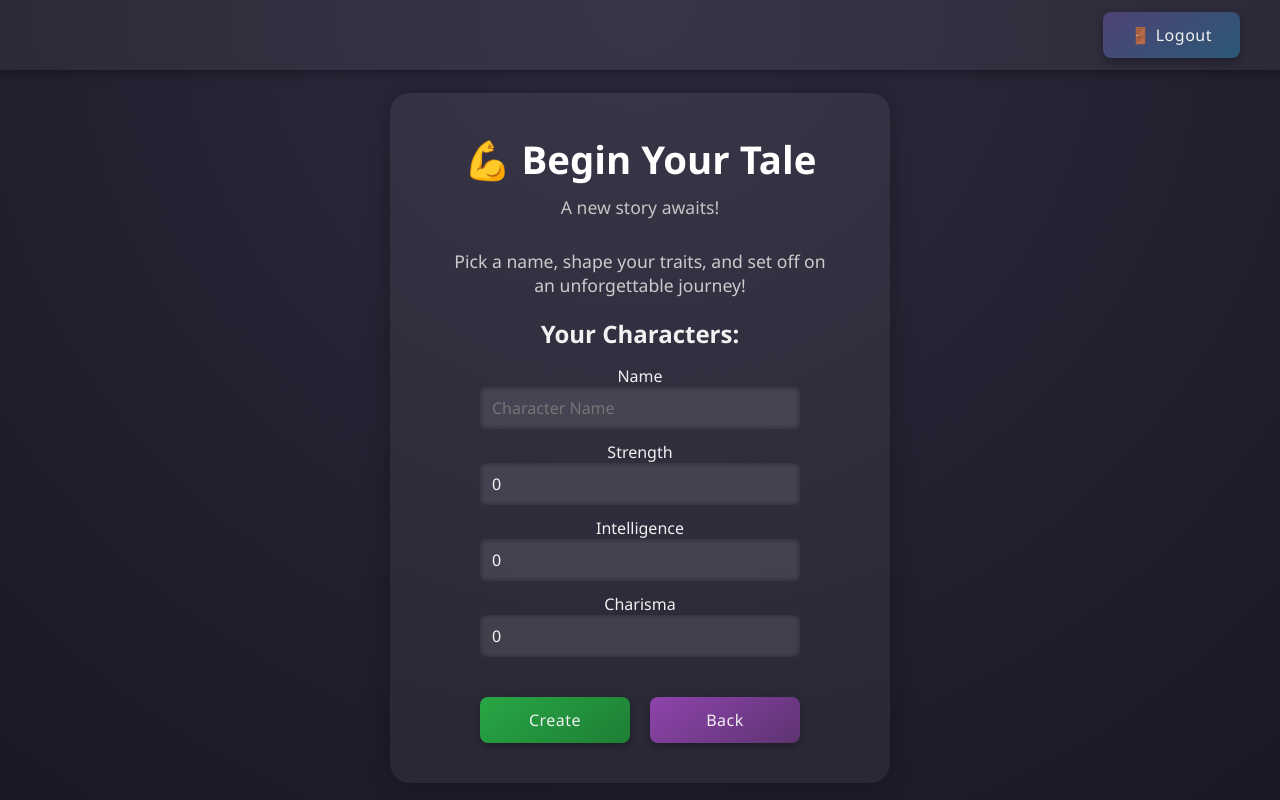
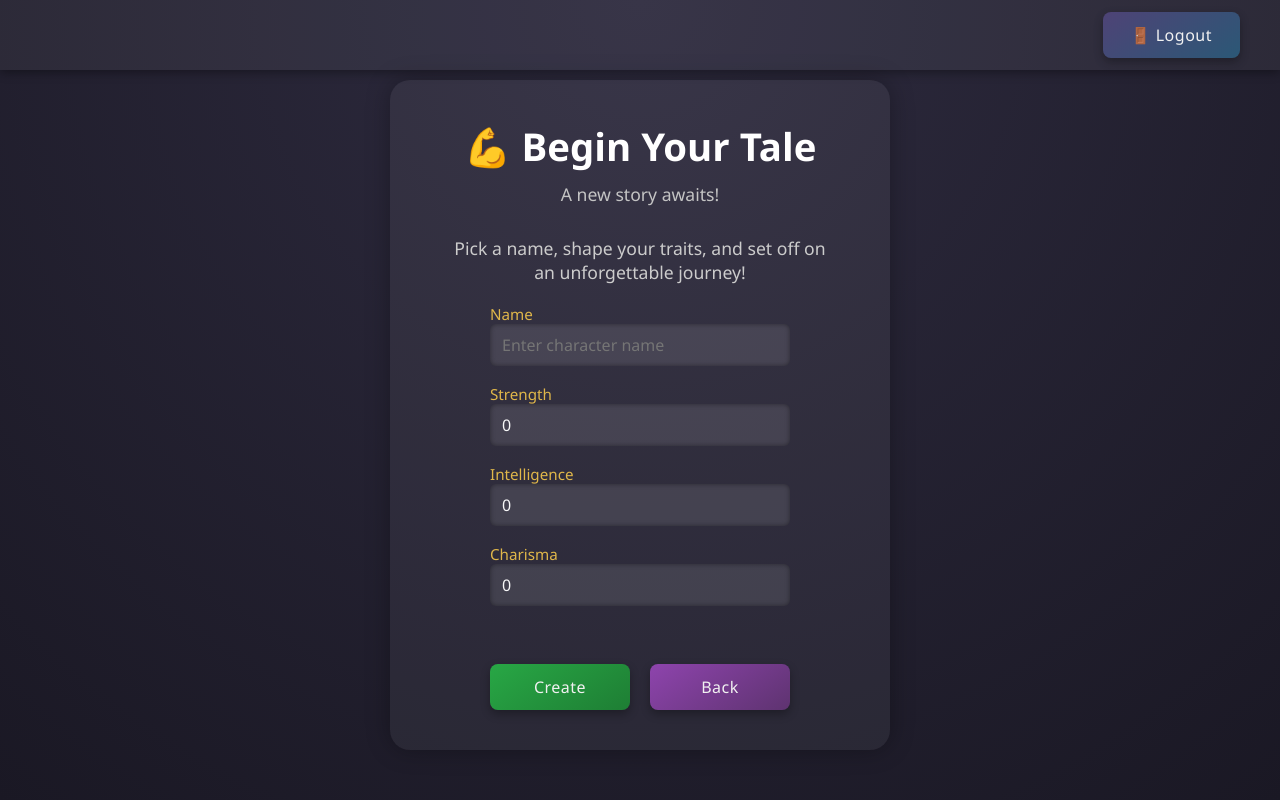
Before and after one commit to Dante-Q/myrpgonline, a Flask app: page /create_character in a window 1280 px wide. Run offline with Flask 3, Linux system fonts and the light colour scheme; the visitor is signed in with stand-in values (Sample User, id 1).

Commit message:
last updates to ui

```diff
--- a/src/static/styles.css
+++ b/src/static/styles.css
@@ -14,8 +14,8 @@ body {
     display: flex;
     justify-content: center;
     height: 100vh;
-    align-items: center;
-    padding-top: 75px; /* space for fixed header */
+    align-items: flex-start;
+    padding-top: 80px; /* space for fixed header */
 }
 
 /* Header Bar */
@@ -212,7 +212,6 @@ p {
 .form-group label {
     display: block;
     font-size: 0.95em;
-    margin-bottom: 6px;
     color: #e0b74a;
 }
 
--- a/src/templates/create_character.html
+++ b/src/templates/create_character.html
@@ -15,40 +15,39 @@
     <div class="container">
         <h1>💪 Begin Your Tale</h1>
         <p class="subtitle">A new story awaits!</p>
-        <p>Pick a name, shape your traits, and set off on an unforgettable journey!</p>
+        <p>Pick a name, shape your traits, and set off on an unforgettable journey!
+        </p>
 
-        <div class="characters-section">
+            <div class="characters-section">
+                <form method="POST" class="form unique-list">
+                    {{ form.hidden_tag() }}
 
-            <h2>Your Characters:</h2>
-            <div class="characters-section">
-                <form method="POST" class="unique-list">
-                    {{ form.hidden_tag() }}
-                    <ul>
-                        <li>
-                            {{ form.name.label }}<br>
-                            {{ form.name(class="input-field") }}
-                        </li>
-                        <li>
-                            {{ form.strength.label }}<br>
-                            {{ form.strength(class="input-field") }}
-                        </li>
-                        <li>
-                            {{ form.intelligence.label }}<br>
-                            {{ form.intelligence(class="input-field") }}
-                        </li>
-                        <li>
-                            {{ form.charisma.label }}<br>
-                            {{ form.charisma(class="input-field") }}
-                        </li>
-                    </ul>
-                        <div class="button-row">
-                            {{ form.submit(class="btn play create-character-btn") }}
-                            <a href="{{ url_for('dashboard') }}" class="btn third create-character-btn">Back</a>
-                        </div>
+                    <div class="form-group">
+                        {{ form.name.label }}
+                        {{ form.name(class="input-field", placeholder="Enter character name") }}
+                    </div>
+
+                    <div class="form-group">
+                        {{ form.strength.label }}
+                        {{ form.strength(class="input-field", placeholder="Enter strength") }}
+                    </div>
+
+                    <div class="form-group">
+                        {{ form.intelligence.label }}
+                        {{ form.intelligence(class="input-field", placeholder="Enter intelligence") }}
+                    </div>
+
+                    <div class="form-group">
+                        {{ form.charisma.label }}
+                        {{ form.charisma(class="input-field", placeholder="Enter charisma") }}
+                    </div>
+
+                            <div class="button-row">
+                                {{ form.submit(class="btn play create-character-btn") }}
+                                <a href="{{ url_for('dashboard') }}" class="btn third create-character-btn">Back</a>
+                            </div>
                 </form>
             </div>
-
-        </div>
     </div>
 </body>
 </html>
--- a/src/templates/index.html
+++ b/src/templates/index.html
@@ -13,7 +13,7 @@
 
         <div class="buttons">
             <a href="{{ url_for('login') }}" class="btn">Login</a>
-            <a href="{{ url_for('register') }}" class="btn secondary">Register</a>
+            <a href="{{ url_for('register') }}" class="btn play">Register</a>
         </div>
     </div>
 </body>
--- a/src/templates/register.html
+++ b/src/templates/register.html
@@ -9,7 +9,7 @@
 <body>
     <div class="container">
         <h1>🧙‍♂️ Register</h1>
-        <p class="subtitle">Create your hero and begin your adventure.</p>
+        <p class="subtitle">Create your profile and begin your adventure.</p>
 
         <form action="{{ url_for('register') }}" method="post" class="form">
             {{ form.hidden_tag() }}
@@ -25,7 +25,7 @@
             </div>
 
             <div class="form-actions">
-                {{ form.submit(class="btn secondary") }}
+                {{ form.submit(class="btn play") }}
             </div>
         </form>
 
```
